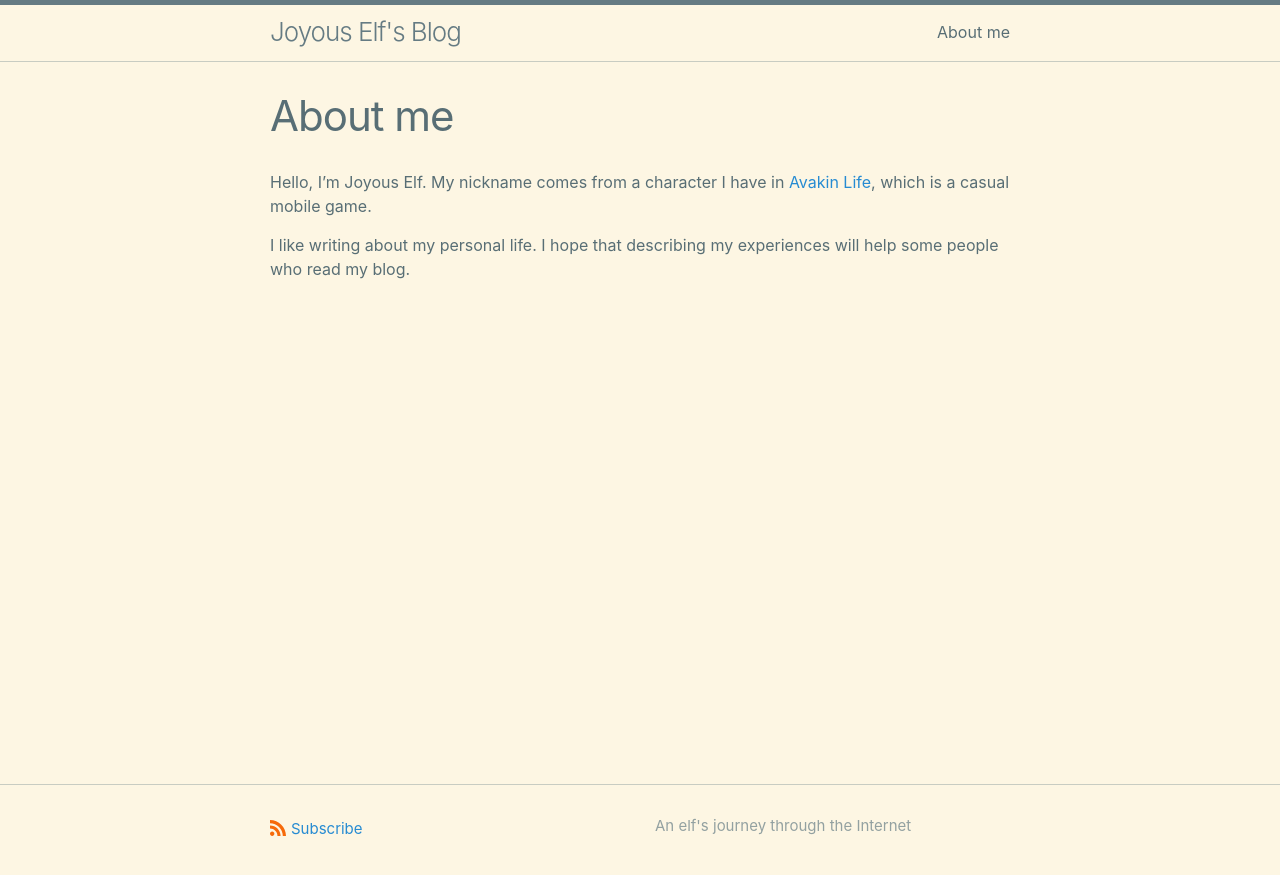
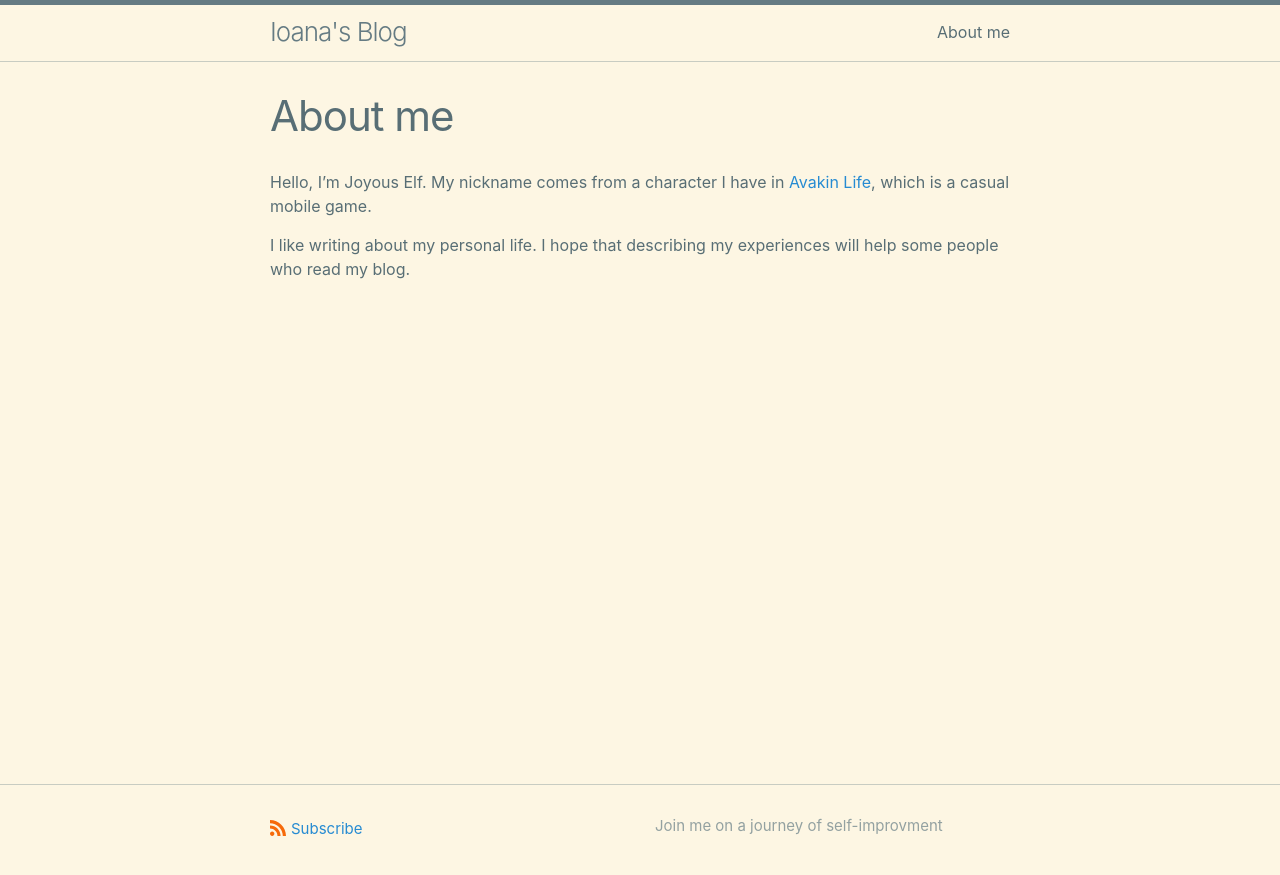
Before and after one commit to joyous-elf/my-blog, a Jekyll site: the page built from about.md, in a window 1280 px wide. Shown: the top 875 px of the page. Built offline with Jekyll 4.4.1, drawn with Linux system fonts in a browser that asks for light colours.

Commit message:
Update _config.yml
Changed blog's name

```diff
--- a/_config.yml
+++ b/_config.yml
@@ -1,10 +1,10 @@
-title: Joyous Elf's Blog
+title: Ioana's Blog
 
-author: Joyous Elf
+author: Ioana
 
-description: An elf's journey through the Internet
+description: Join me on a journey of self-improvment
 
-show_excerpts: false
+show_excerpts: true
 
 minima:
   date_format: "%b %-d, %Y"
```
